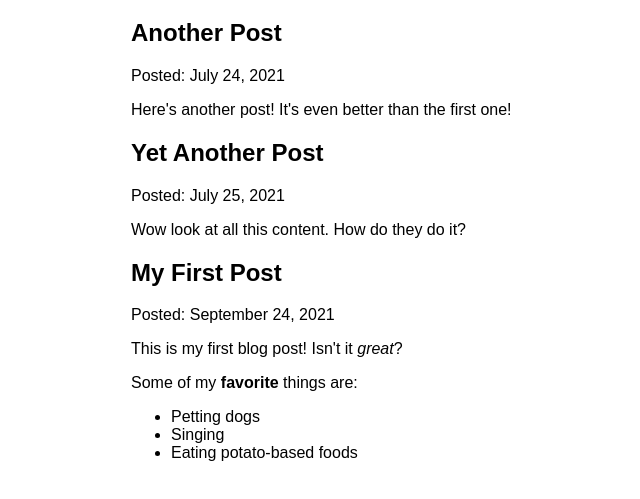
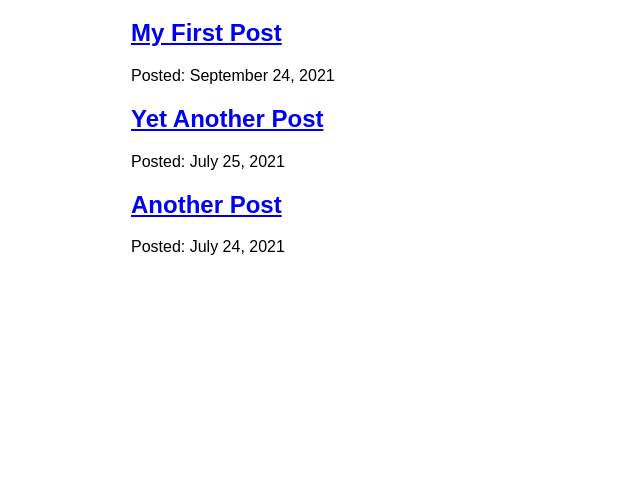
Before and after one commit to hankmclendon/sinthetik-website-gatsby, a Gatsby site: page /blog in a window 1280 px wide. Shown: the part 157-656 px from the top of the page, without its empty margins (259-899 px from the left). Built offline with nearby package versions, Linux system fonts and the light colour scheme; Gatsby itself is replaced by a stand-in of ours.

Commit message:
Finished Gatsby Tutorial Part 6

```diff
--- a/src/pages/blog.js
+++ b/src/pages/blog/index.js
@@ -1,39 +1,37 @@
 import * as React from 'react'
-import { graphql } from 'gatsby'
-import { MDXRenderer } from 'gatsby-plugin-mdx'
-import Layout from '../components/layout'
+import { Link, graphql } from 'gatsby'
+import Layout from '../../components/layout'
 
 const BlogPage = ({ data }) => {
   return (
     <Layout pageTitle="My Blog Posts">
       {
-        data.allMdx.nodes.map((node) => (
+        data.allMdx.nodes.map(node => (
           <article key={node.id}>
-            <h2>{node.frontmatter.title}</h2>
+            <h2>
+              <Link to={`/blog/${node.slug}`}>
+                {node.frontmatter.title}
+              </Link>
+            </h2>
             <p>Posted: {node.frontmatter.date}</p>
-            <MDXRenderer>
-              {node.body}
-            </MDXRenderer>
           </article>
         ))
       }
     </Layout>
   )
 }
-
 export const query = graphql`
   query {
-    allMdx(sort: {fields: frontmatter___date, order: ASC}) {
+    allMdx(sort: {fields: frontmatter___date, order: DESC}) {
       nodes {
         frontmatter {
           date(formatString: "MMMM D, YYYY")
           title
         }
         id
-        body
+        slug
       }
     }
   }
 `
-
 export default BlogPage
```
Also changed, not shown: src/pages/blog/{mdx.slug}.js (added, +29 -0 lines).
